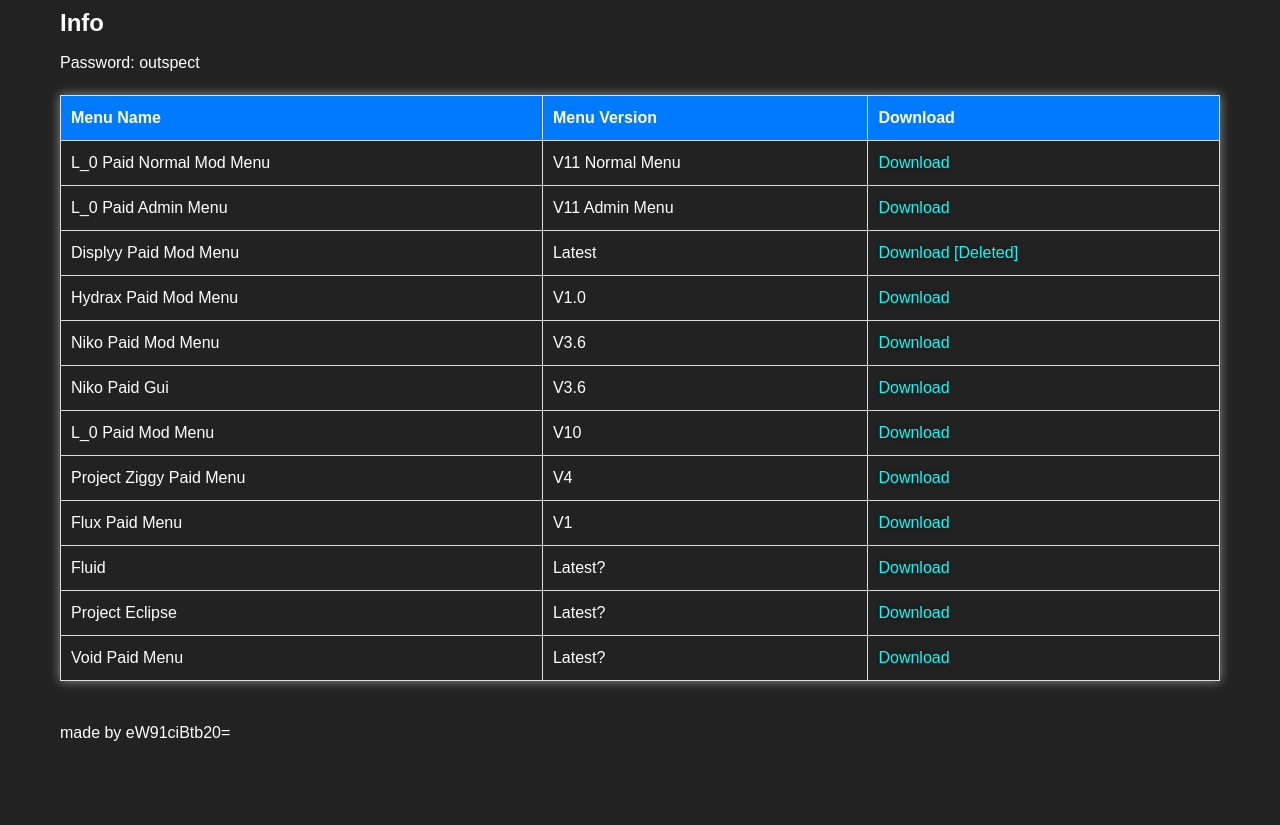
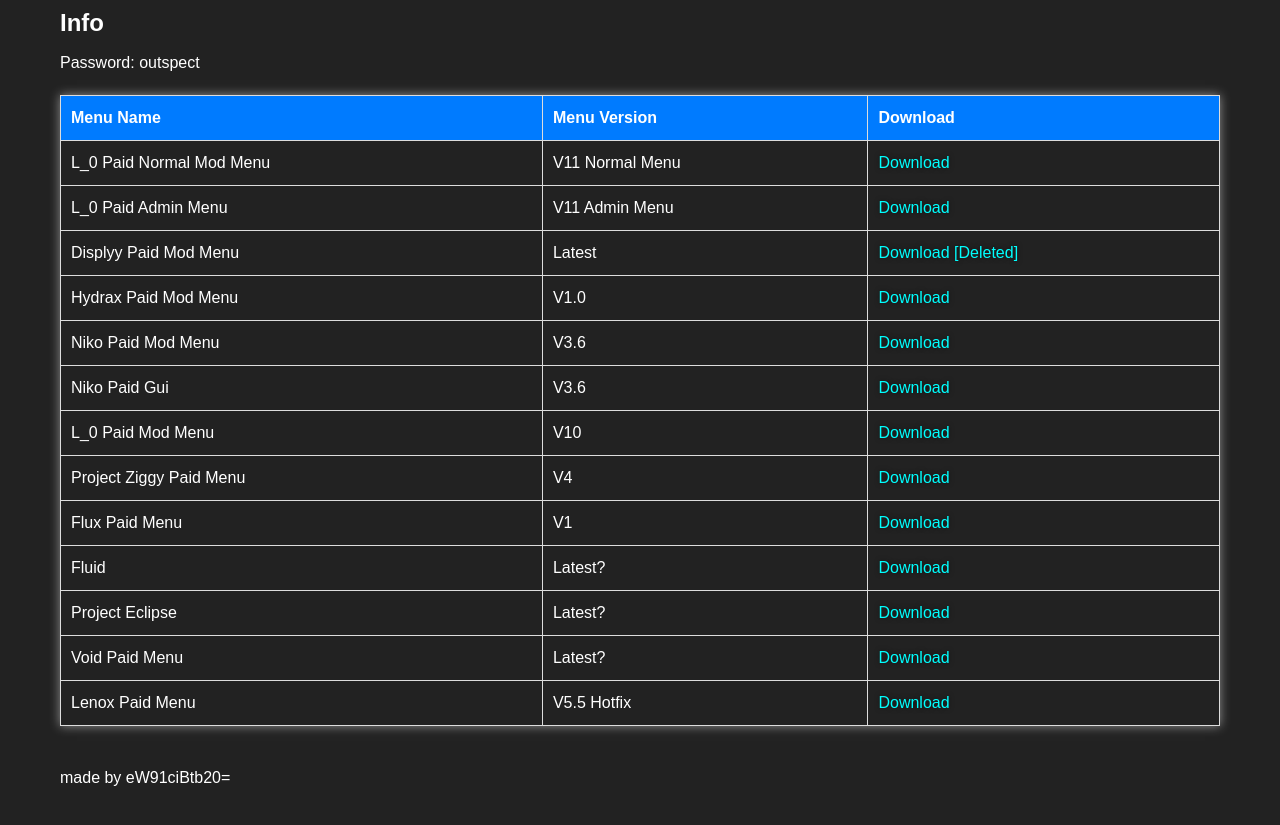
Before and after one commit to outspect/outspect.dev-main, a plain HTML site: page index.html in a window 1280 px wide. Shown: the part 89-914 px from the top of the page. Before the commit the page ends 874 px from the top, so only its background shows below. Drawn offline with Linux system fonts and the light colour scheme.

Commit message:
Update index.html

```diff
--- a/index.html
+++ b/index.html
@@ -84,6 +84,11 @@
               <td>Latest?</td>
               <td><a href="https://cdn.discordapp.com/attachments/1094347915981496341/1104085382607425657/Void_Paid_Menu.zip" target="_blank">Download</a></td>
             </tr>
+            <tr>
+              <td>Lenox Paid Menu</td>
+              <td>V5.5 Hotfix</td>
+              <td><a href="https://cdn.discordapp.com/attachments/1094347915981496341/1104451654608228504/lenox.zip" target="_blank">Download</a></td>
+            </tr>
 
 
           </tbody>
```
